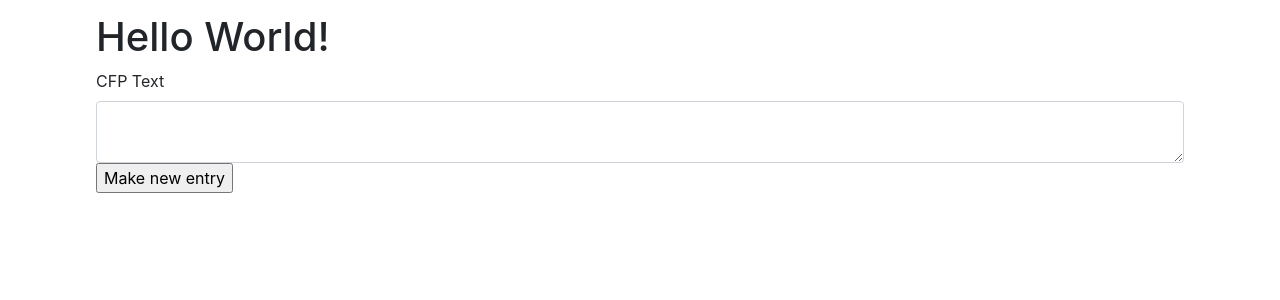
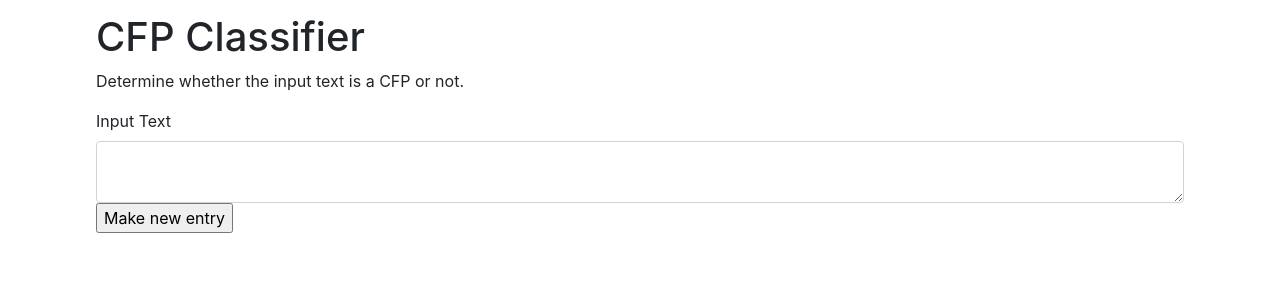
Before and after one commit to acb17rmh/CFPWebApp, a Flask app: page / in a window 1280 px wide. Shown: the top 300 px of the page. Run offline with Flask 2, Linux system fonts and the light colour scheme; some libraries are stand-ins or nearby versions.

Commit message:
Classifier added

```diff
--- a/app.py
+++ b/app.py
@@ -1,4 +1,11 @@
-from flask import Flask, render_template
+from flask import Flask, render_template, request
+
+import pandas as pd
+from nltk.corpus import stopwords
+from sklearn.feature_extraction.text import CountVectorizer
+from sklearn.model_selection import train_test_split
+from sklearn.naive_bayes import MultinomialNB
+
 
 app = Flask(__name__)
 
@@ -8,6 +15,24 @@ app = Flask(__name__)
 def hello_world(name=None):
     return render_template("index.html", name=name)
 
+@app.route('/predict', methods=['POST'])
+def predict():
+        df = pd.read_csv("corpus.csv", encoding="latin-1").fillna(" ")
+        df.drop_duplicates(inplace=True)
+        data_train, data_test = train_test_split(df, test_size=0.8, shuffle=True, random_state=1000)
+        vectorizer = CountVectorizer(stop_words=stopwords.words("english"), lowercase=True)
+        train_counts = vectorizer.fit_transform(data_train['text'])
+        classifier = MultinomialNB()
+        targets = data_train["class_label"]
+        classifier.fit(train_counts, targets)
+
+        if request.method == "POST":
+                input_text = request.form["input_text"]
+                input_data = [input_text]
+                vectorized_data = vectorizer.transform(input_data)
+                prediction = classifier.predict(vectorized_data)
+                print (prediction)
+        return render_template('results.html', prediction=prediction)
 
 if __name__ == '__main__':
     app.run()
--- a/templates/index.html
+++ b/templates/index.html
@@ -8,11 +8,8 @@
 <body>
 
     <div id="contentContainer">
-       {% if name %}
-            <h1>Hello {{ name }}!</h1>
-        {% else %}
-         <h1>Hello World!</h1>
-        {% endif %}
+        <h1>CFP Classifier</h1>
+        <p>Determine whether the input text is a CFP or not.</p>
 
         {% include 'partials/cfp_form.html' %}
     </div>
--- a/templates/partials/cfp_form.html
+++ b/templates/partials/cfp_form.html
@@ -1,6 +1,6 @@
-<form id="newEntryForm">
-    <label for="description">CFP Text</label>
-    <textarea class="form-control" type="text" name="description" id="description"></textarea>
+<form action="{{ url_for('predict')}}" method="POST" id="newEntryForm">
+    <label for="input_text">Input Text</label>
+    <textarea class="form-control" type="text" name="input_text" id="input_text"></textarea>
 
     <input type="submit" value="Make new entry"/>
 </form>
```
Also changed, not shown: templates/results.html (added, +21 -0 lines), 1 other file.
